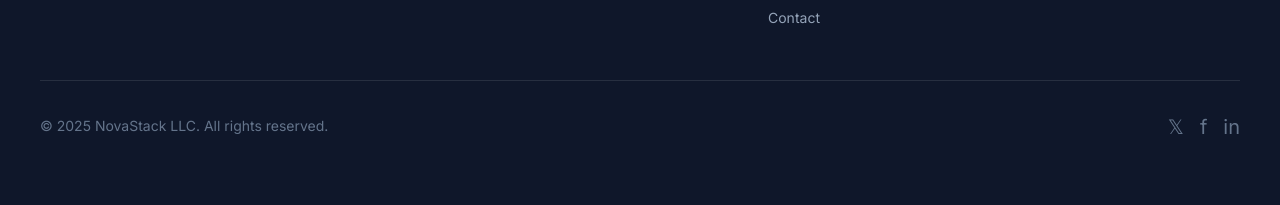
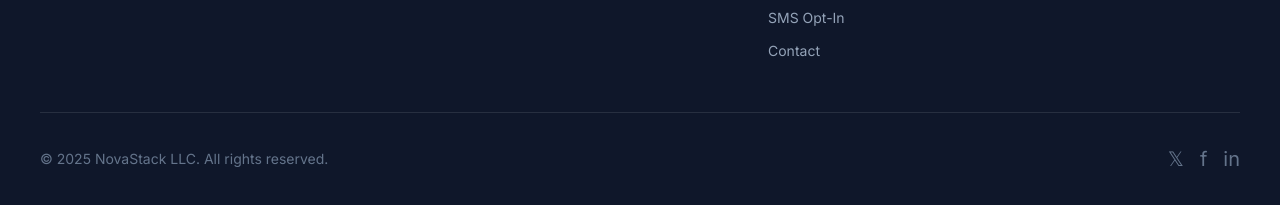
Before and after one commit to nestech09/verbavox.net, a plain HTML site: page index.html in a window 1280 px wide. Shown: the part 7417-7622 px from the top of the page. Before the commit the page ends 7590 px from the top, so only its background shows below. Drawn offline with Linux system fonts and the light colour scheme.

Commit message:
Add files via upload

```diff
--- a/index.html
+++ b/index.html
@@ -582,6 +582,7 @@
                 <a href="mailto:support@verbavox.net">Support</a>
                 <a href="/privacy.html">Privacy Policy</a>
                 <a href="/terms.html">Terms of Service</a>
+                <a href="/sms-optin.html">SMS Opt-In</a>
                 <a href="mailto:support@verbavox.net">Contact</a>
             </div>
             <div class="footer-links">
```
